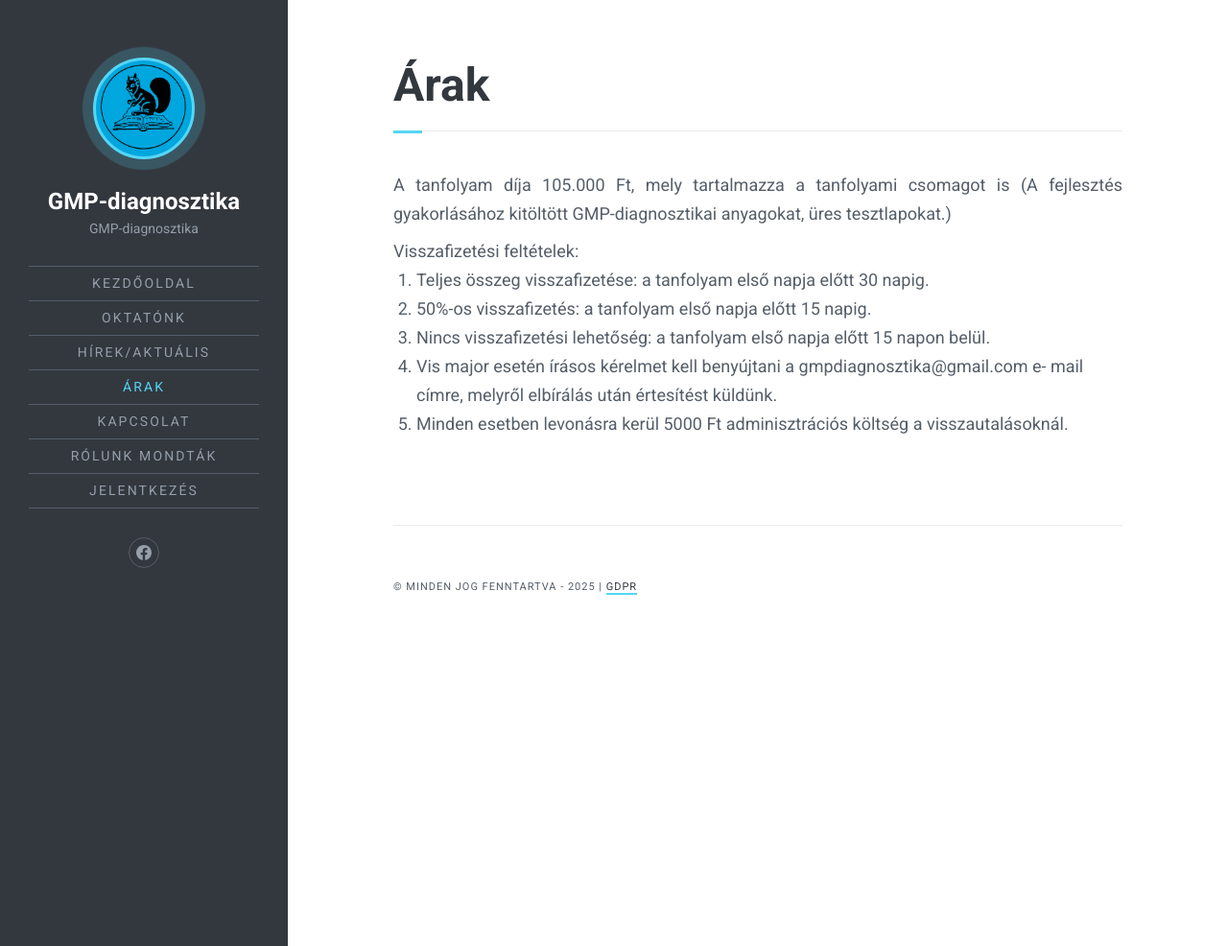
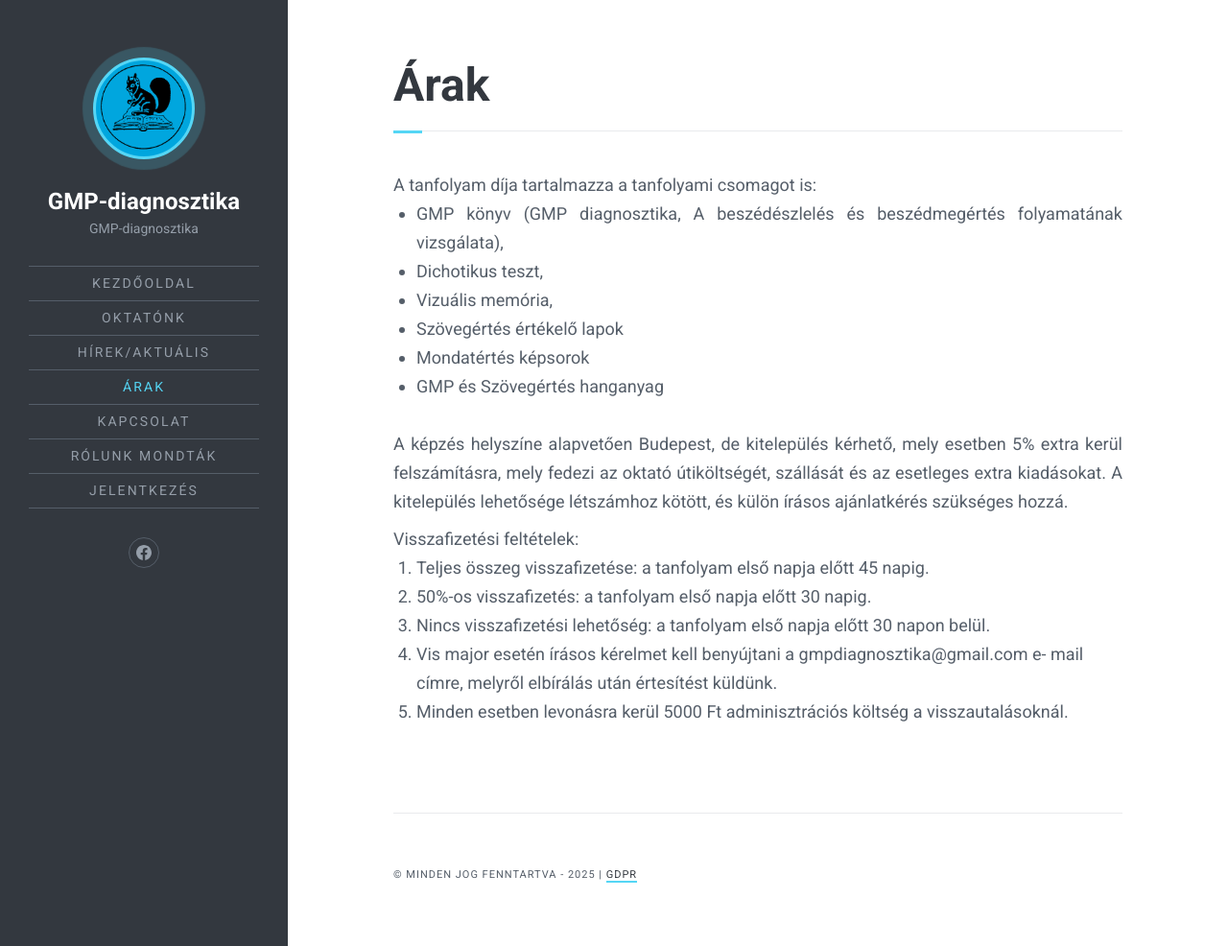
Before and after one commit to gmpdiagnosztika/gmpdiagnosztika.github.io, a Jekyll site: the page built from arak.md, in a window 1280 px wide and 986 px high. Shown: the whole window at 96% size. Built offline with Jekyll 4.4.1, drawn with Linux system fonts in a browser that asks for light colours; comment, search, counter and statistics services are not loaded.

Commit message:
Update arak.md

```diff
--- a/arak.md
+++ b/arak.md
@@ -3,13 +3,20 @@ layout: page
 title: Árak
 description: Árak
 ---
-A tanfolyam díja 105.000 Ft, mely tartalmazza a tanfolyami csomagot is (A fejlesztés
-gyakorlásához kitöltött GMP-diagnosztikai anyagokat, üres tesztlapokat.)
+A tanfolyam díja tartalmazza a tanfolyami csomagot is:
+- GMP könyv (GMP diagnosztika, A beszédészlelés és beszédmegértés folyamatának vizsgálata),
+- Dichotikus teszt,
+- Vizuális memória,
+- Szövegértés értékelő lapok
+- Mondatértés képsorok
+- GMP és Szövegértés hanganyag
+
+A képzés helyszíne alapvetően Budepest, de kitelepülés kérhető, mely esetben 5% extra kerül felszámításra, mely fedezi az oktató útiköltségét, szállását és az esetleges extra kiadásokat. A kitelepülés lehetősége létszámhoz kötött, és külön írásos ajánlatkérés szükséges hozzá.
 
 Visszafizetési feltételek:
-1. Teljes összeg visszafizetése: a tanfolyam első napja előtt 30 napig.
-2. 50%-os visszafizetés: a tanfolyam első napja előtt 15 napig.
-3. Nincs visszafizetési lehetőség: a tanfolyam első napja előtt 15 napon belül.
+1. Teljes összeg visszafizetése: a tanfolyam első napja előtt 45 napig.
+2. 50%-os visszafizetés: a tanfolyam első napja előtt 30 napig.
+3. Nincs visszafizetési lehetőség: a tanfolyam első napja előtt 30 napon belül.
 4. Vis major esetén írásos kérelmet kell benyújtani a gmpdiagnosztika@gmail.com e-
 mail címre, melyről elbírálás után értesítést küldünk.
 5. Minden esetben levonásra kerül 5000 Ft adminisztrációs költség a visszautalásoknál.
```
